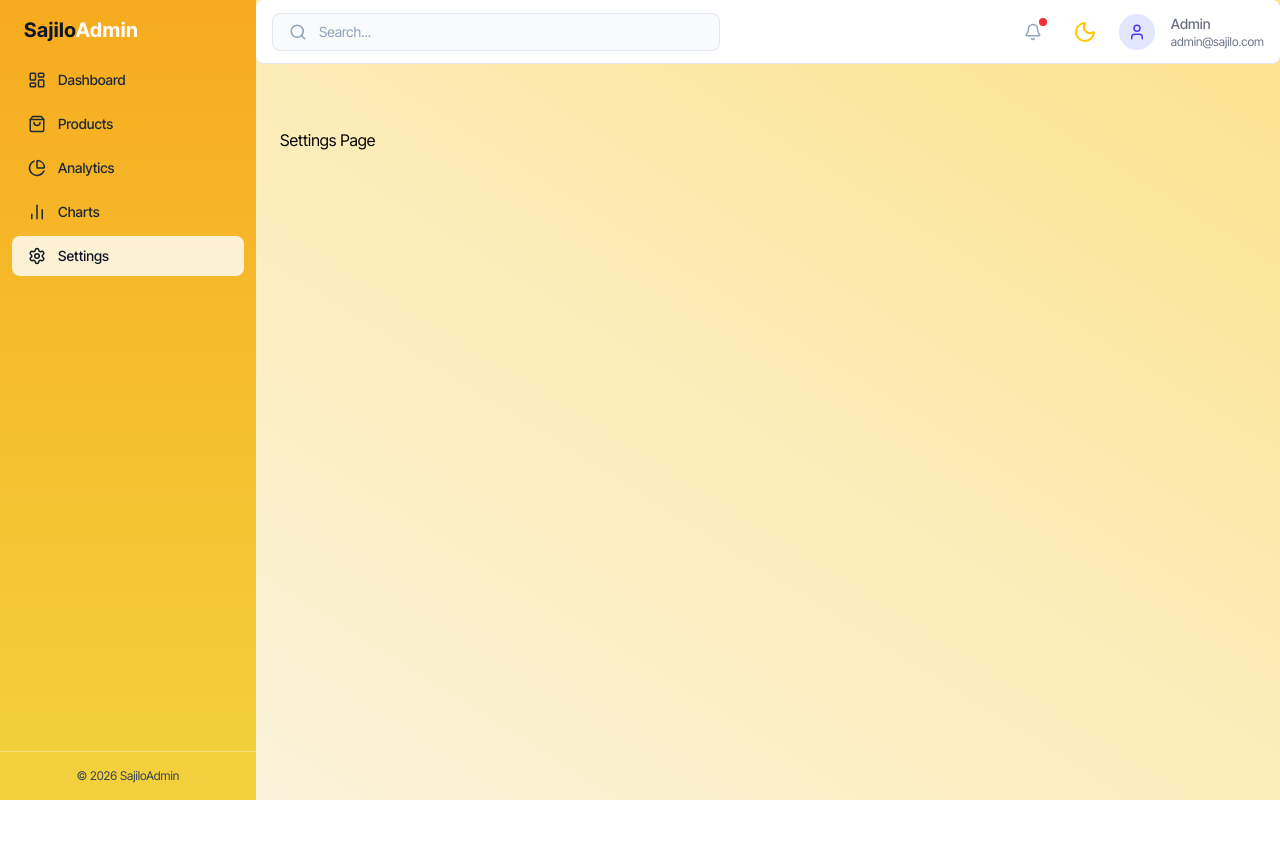
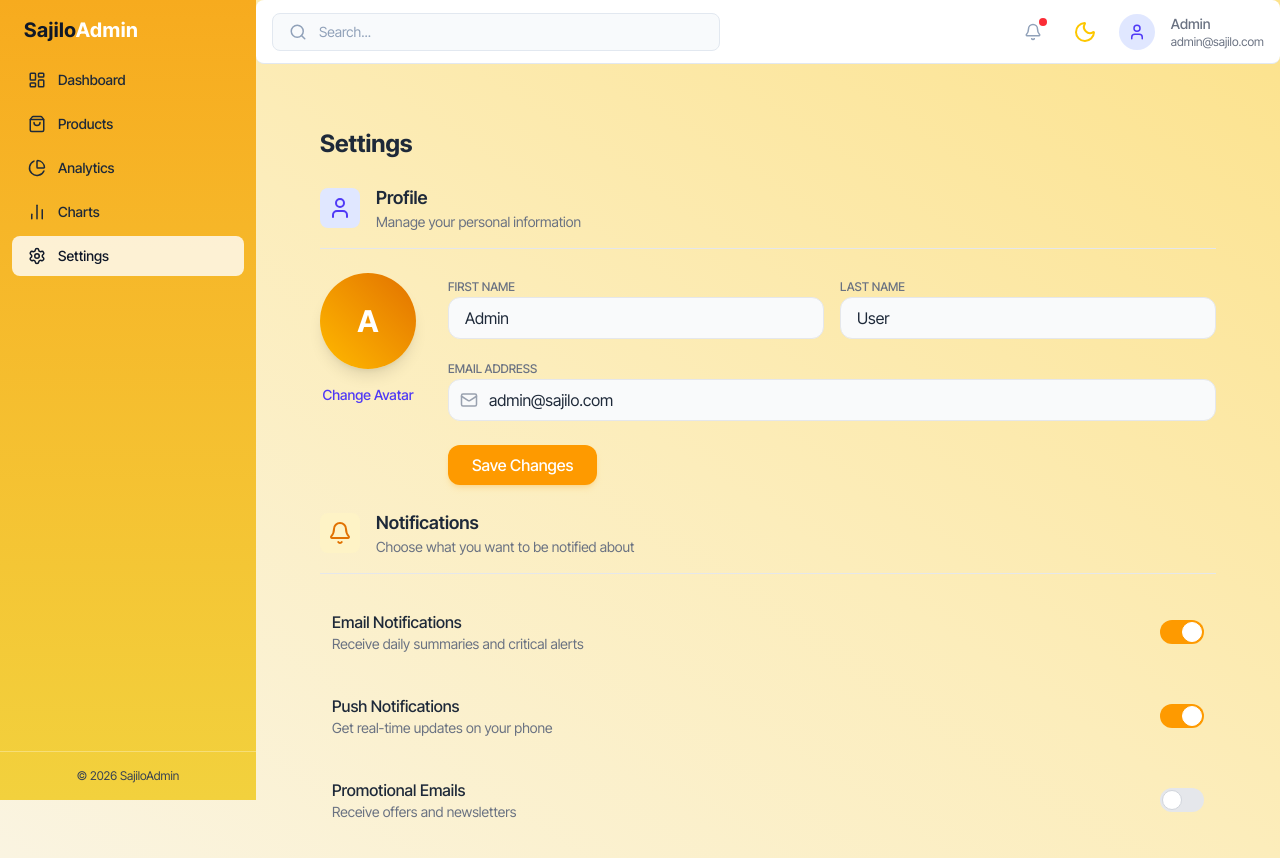
Before and after one commit to bijayjha2025/SajiloAdmin, a React (Vite) app: page /settings in a window 1280 px wide. Before the commit the page ends 800 px from the top, so only its background shows below. Built offline with nearby package versions, Linux system fonts and the light colour scheme; a web font is replaced by a local one.

Commit message:
Setting page contents

```diff
--- a/src/Pages/Charts.jsx
+++ b/src/Pages/Charts.jsx
@@ -1,6 +1,6 @@
-import { ResponsiveContainer, AreaChart, CartesianGrid, XAxis, YAxis, Tooltip, Area, LineChart, Line, BarChart, Bar, Cell } from "recharts";
+import { ResponsiveContainer, AreaChart, CartesianGrid, XAxis, YAxis, Tooltip, Area, LineChart, Line, BarChart, Bar, Cell, PieChart, Pie } from "recharts";
 import GlassCard from "../Components/GlassCard";
-import { salesData, userGrowthData, conversionData } from "../Data/mockData";
+import { salesData, userGrowthData, conversionData, categoryData } from "../Data/mockData";
 
 const Charts = () => {
   return(
@@ -68,14 +68,23 @@ const Charts = () => {
      </div>
     </GlassCard>
 
-
-
-
-
+    <GlassCard className='p-6'>
+     <h2 className='text-lg font-semibold text-gray-800 dark:text-white mb-4'>Category Distribution (Pie)</h2>
+     <div className='h-[300px] w-full flex items-center justify-center'>
+      <ResponsiveContainer width="100%" height="100%">
+       <PieChart>
+        <Pie data={categoryData} cx="50%" cy="50%" innerRadius={60} outerRadius={100} paddingAngle={5} dataKey="value">
+         {categoryData.map((entry, index) => (
+         <Cell key={`cell-${index}`} fill={entry.color} />
+         ))}
+        </Pie>
+        <Tooltip contentStyle={{ backgroundColor: 'rgba(255, 255, 255, 0.8)', borderRadius: '8px', border: 'none' }} itemStyle={{ color: '#1f2937' }} />
+       </PieChart>
+      </ResponsiveContainer>
+     </div>
+    </GlassCard>
    </div>
-
   </div>
-
  );
 }
 
--- a/src/Pages/Settings.jsx
+++ b/src/Pages/Settings.jsx
@@ -1,6 +1,98 @@
 
-function Setting(){
-    return <div>Settings Page</div>
+import { useState } from "react";
+import { User, Mail, Bell } from 'lucide-react';
+
+
+const Setting = () => {
+ const [notifications, setNotifications] = useState({
+    email: true,
+    push: true,
+    promotions: false,
+ });
+
+ return(
+  <div className='max-w-4xl mx-auto space-y-6'>
+   <h1 className='text-2xl font-bold text-gray-800 dark:text-white mb-6'>Settings</h1>
+
+   <div className='flex items-center gap-4 mb-6 border-b border-gray-200 dark:border-gray-700 pb-4'>
+    <div className='p-2 bg-indigo-100 dark:bg-indigo-500/20 rounded-lg text-indigo-600 dark:text-indigo-400'>
+     <User size={24} />
+    </div>
+    <div>
+     <h2 className='text-lg font-semibold text-gray-800 dark:text-white'>Profile</h2>
+     <p className='text-sm text-gray-500 dark:text-gray-400'>Manage your personal information</p>
+    </div>
+   </div>
+
+   <div className='flex flex-col md:flex-row gap-8 items-start'>
+    <div className='flex flex-col items-center gap-4'>
+     <div className='h-24 w-24 rounded-full bg-gradient-to-tr from-amber-400 to-amber-600 flex items-center justify-center text-3xl font-bold text-white shadow-lg'>A
+     </div>
+     <button className='text-sm text-indigo-600 dark:text-indigo-400 font-medium hover:underline'>Change Avatar</button>
+    </div>
+
+    <div className='flex-1 w-full space-y-4'>
+     <div className='grid grid-cols-1 md:grid-cols-2 gap-4'>
+      <div className='space-y-2'>
+       <label className='text-xs font-medium text-gray-500 dark:text-gray-400 uppercase'>First Name</label>
+       <input type="text" defaultValue="Admin" className='w-full px-4 py-2 rounded-xl bg-gray-50 dark:bg-slate-800 border border-gray-200 dark:border-gray-700 text-gray-800 dark:text-white focus:ring-2 focus:ring-amber-400/50 outline-none transition-all' />
+      </div>
+
+      <div className='space-y-2'>
+       <label className='text-xs font-medium text-gray-500 dark:text-gray-400 uppercase'>Last Name</label>
+       <input type="text" defaultValue="User" className='w-full px-4 py-2 rounded-xl bg-gray-50 dark:bg-slate-800 border border-gray-200 dark:border-gray-700 text-gray-800 dark:text-white focus:ring-2 focus:ring-amber-400/50 outline-none transition-all' />
+      </div>
+     </div>
+
+     <div className='space-y-2'>
+      <label className='text-xs font-medium text-gray-500 dark:text-gray-400 uppercase'>Email Address</label>
+      <div className='relative'>
+       <Mail className='absolute left-3 top-1/2 -translate-y-1/2 text-gray-400' size={18} />
+       <input type="email" defaultValue="admin@sajilo.com" className='w-full pl-10 pr-4 py-2 rounded-xl bg-gray-50 dark:bg-slate-800 border border-gray-200 dark:border-gray-700 text-gray-800 dark:text-white focus:ring-2 focus:ring-amber-400/50 outline-none transition-all' />
+      </div>
+     </div>
+
+     <div className='pt-2'>
+      <button className='px-6 py-2 bg-amber-500 hover:bg-amber-600 text-white rounded-xl font-medium shadow-md shadow-amber-500/20 transition-all'>Save Changes</button>
+     </div>
+    </div>
+   </div>
+
+   <div className='flex items-center gap-4 mb-6 border-b border-gray-200 dark:border-gray-700 pb-4'>
+    <div className='p-2 bg-amber-100 dark:bg-amber-500/20 rounded-lg text-amber-600 dark:text-amber-400'>
+     <Bell size={24} />
+    </div>
+    <div>
+     <h2 className='text-lg font-semibold text-gray-800 dark:text-white'>Notifications</h2>
+     <p className='text-sm text-gray-500 dark:text-gray-400'>Choose what you want to be notified about</p>
+    </div>
+   </div>
+
+   <div className='space-y-4'>
+    {[
+     { id: 'email', label: 'Email Notifications', desc: 'Receive daily summaries and critical alerts' },
+     { id: 'push', label: 'Push Notifications', desc: 'Get real-time updates on your phone' },
+     { id: 'promotions', label: 'Promotional Emails', desc: 'Receive offers and newsletters' }
+     ].map((item) => (
+      <div key={item.id} className='flex items-center justify-between p-3 hover:bg-gray-50 dark:hover:bg-white/5 rounded-xl transition-colors'>
+       <div>
+        <p className='font-medium text-gray-800 dark:text-white'>{item.label}</p>
+        <p className='text-sm text-gray-500 dark:text-gray-400'>{item.desc}</p>
+       </div>
+
+       <label className='relative inline-flex items-center cursor-pointer'>
+        <input type="checkbox" checked={notifications[item.id]} onChange={() => setNotifications(prev => ({ ...prev, [item.id]: !prev[item.id] }))} className="sr-only peer" />
+        <div className="w-11 h-6 bg-gray-200 peer-focus:outline-none peer-focus:ring-2 peer-focus:ring-amber-300 dark:peer-focus:ring-amber-800 rounded-full peer dark:bg-slate-700 peer-checked:after:translate-x-full peer-checked:after:border-white after:content-[''] after:absolute after:top-[2px] after:left-[2px] after:bg-white after:border-gray-300 after:border after:rounded-full after:h-5 after:w-5 after:transition-all dark:border-gray-600 peer-checked:bg-amber-500"></div>
+      </label>
+     </div>
+    ))}
+   </div>
+
+
+
+
+  </div>
+ );
 }
 
 export default Setting;
```
